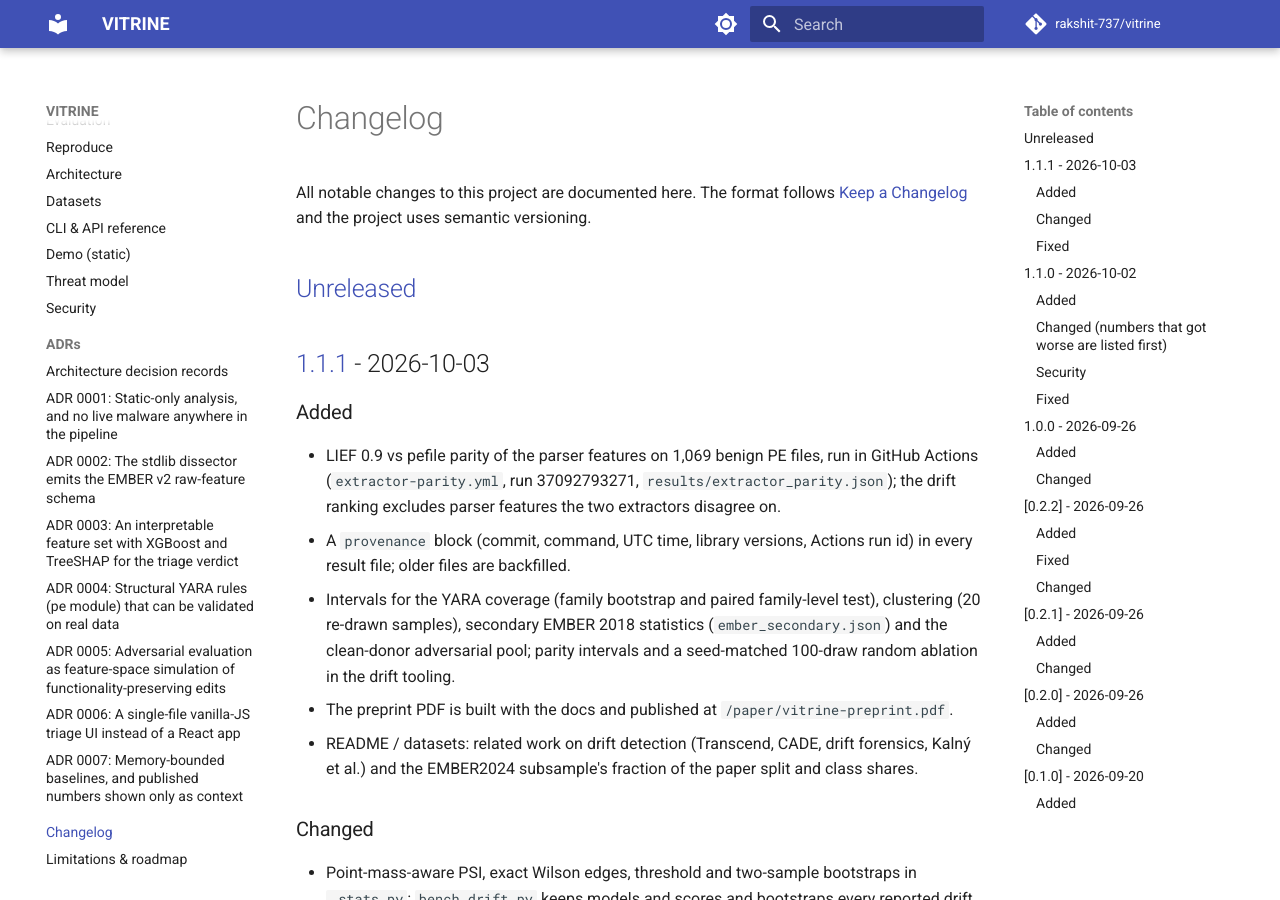
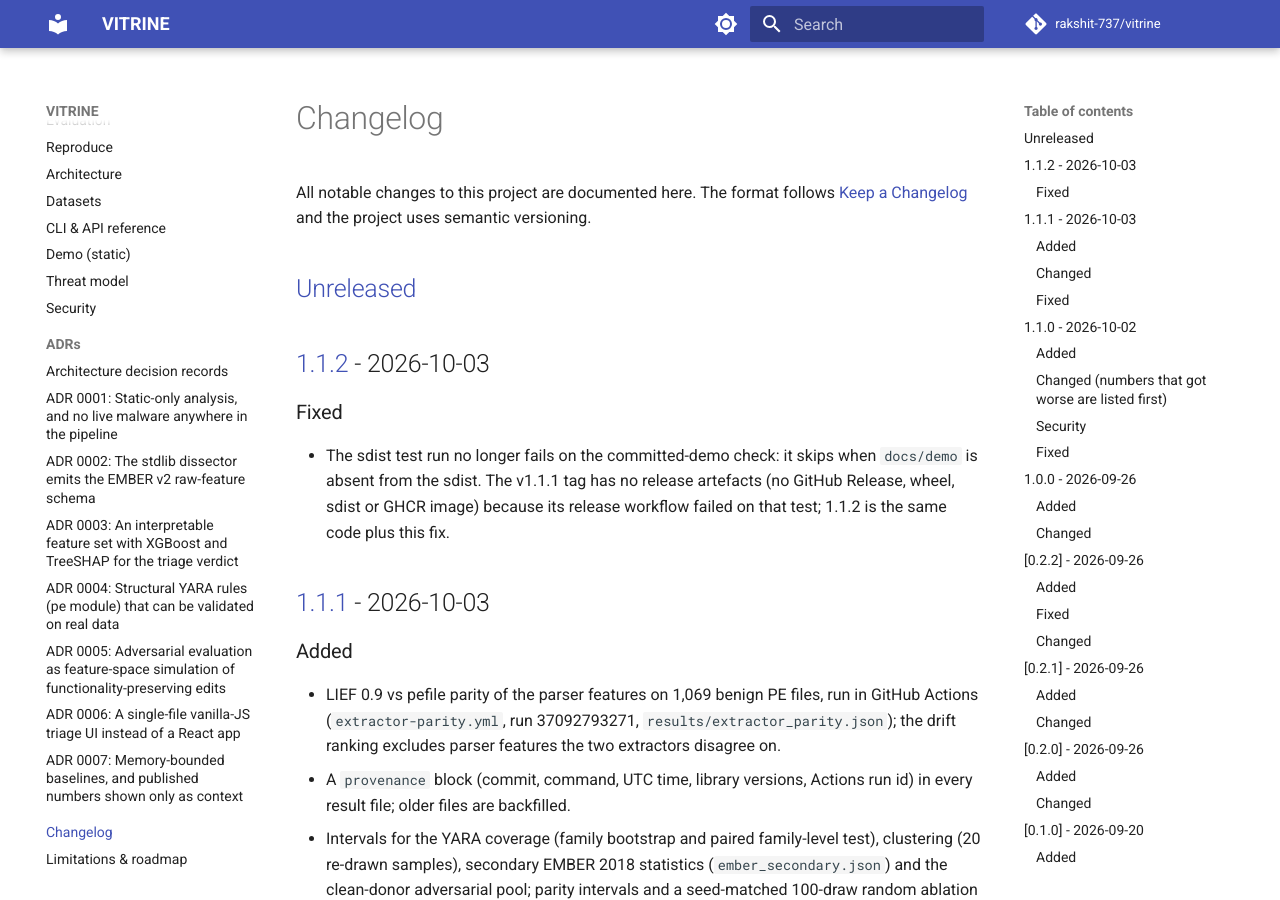
Before and after one commit to rakshit-737/vitrine, an MkDocs documentation site: the page built from docs/changelog.md, in a window 1280 px wide and 900 px high. Built offline with MkDocs 1.6.1 and Material for MkDocs 9.7.7, drawn with Linux system fonts in a browser that asks for light colours; comment, search, counter and statistics services are not loaded.

Commit message:
chore(release): 1.1.2
Co-Authored-By: Claude <noreply@anthropic.com>

```diff
--- a/docs/changelog.md
+++ b/docs/changelog.md
@@ -4,6 +4,13 @@ All notable changes to this project are documented here. The format follows
 [Keep a Changelog](https://keepachangelog.com/en/1.1.0/) and the project uses semantic versioning.
 
 ## [Unreleased]
+
+## [1.1.2] - 2026-10-03
+
+### Fixed
+- The sdist test run no longer fails on the committed-demo check: it skips when `docs/demo` is absent
+  from the sdist. The v1.1.1 tag has no release artefacts (no GitHub Release, wheel, sdist or GHCR
+  image) because its release workflow failed on that test; 1.1.2 is the same code plus this fix.
 
 ## [1.1.1] - 2026-10-03
 
@@ -156,7 +163,8 @@ All notable changes to this project are documented here. The format follows
   string-based YARA synthesis with specificity and coverage validation, and synthetic inert PE
   families.
 
-[Unreleased]: https://github.com/rakshit-737/vitrine/compare/v1.1.1...HEAD
+[Unreleased]: https://github.com/rakshit-737/vitrine/compare/v1.1.2...HEAD
+[1.1.2]: https://github.com/rakshit-737/vitrine/compare/v1.1.1...v1.1.2
 [1.1.1]: https://github.com/rakshit-737/vitrine/compare/v1.1.0...v1.1.1
 [1.1.0]: https://github.com/rakshit-737/vitrine/compare/v1.0.0...v1.1.0
 [1.0.0]: https://github.com/rakshit-737/vitrine/releases/tag/v1.0.0
--- a/pyproject.toml
+++ b/pyproject.toml
@@ -4,7 +4,7 @@ build-backend = "setuptools.build_meta"
 
 [project]
 name = "vitrine"
-version = "1.1.1"
+version = "1.1.2"
 description = "Static-first, explainable PE triage with auto-synthesized YARA rules (never executes samples)"
 readme = "README.md"
 license = "MIT"
--- a/vitrine/__init__.py
+++ b/vitrine/__init__.py
@@ -1,2 +1,2 @@
 """VITRINE: static-first, explainable PE triage + auto-YARA. Never executes samples."""
-__version__ = "1.1.1"
+__version__ = "1.1.2"
```
Also changed, not shown: CHANGELOG.md (+9 -1 lines), README.md (+2 -2 lines), docs/limitations.md (+1 -1 lines), 1 other file.
